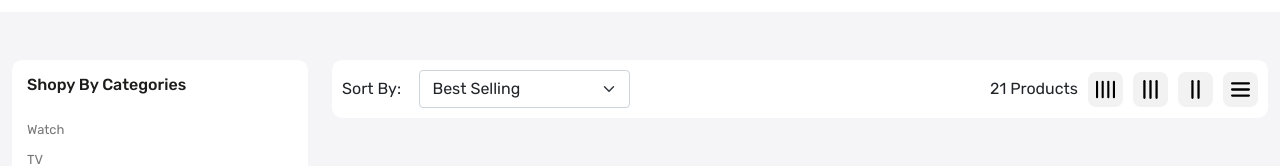
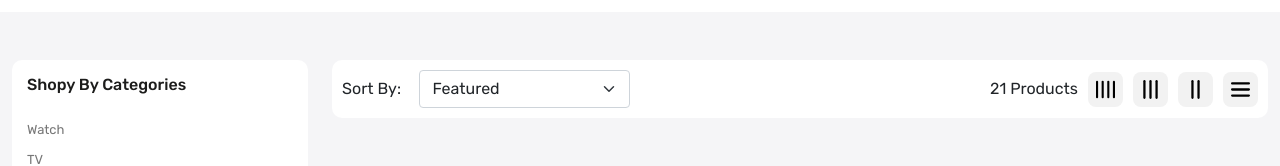
Before and after one commit to taitai120/react-ecommerceapp, a React (Create React App) app: page /store in a window 1280 px wide. Shown: the part 293-459 px from the top of the page. Built offline with nearby package versions, Linux system fonts and the light colour scheme.

Commit message:
fix select value

```diff
--- a/src/pages/OurStorePage/OurStorePage.jsx
+++ b/src/pages/OurStorePage/OurStorePage.jsx
@@ -156,26 +156,6 @@ const OurStorePage = () => {
                         </div>
                         <div className="filter-card mb-3">
                             <h3 className="filter-title">Random Product</h3>
-                            {/* <div className="row">
-                                    <ProductCard
-                                        isRandom
-                                        isLiked
-                                        mainImg="images/tab1.jpg"
-                                        brand="Havells"
-                                        name="Kids Headphones Bulk 10 Pack Multi Colored"
-                                        price="100"
-                                    />
-                                    <ProductCard
-                                        isRandom
-                                        isLiked
-                                        mainImg="images/tab1.jpg"
-                                        subImg="images/tab3.jpg"
-                                        brand="Sony"
-                                        name="Olympus Pen E-PL9 Kit With 14-42, EZ Lens, Camera"
-                                        price="10"
-                                        rating={5}
-                                    />
-                                </div> */}
                             <div>
                                 <div className="random-products d-flex mb-3 d-flex">
                                     <div className="w-50">
@@ -239,9 +219,10 @@ const OurStorePage = () => {
                                         name=""
                                         id=""
                                         className="form-control form-select"
+                                        defaultValue={"manual"}
                                     >
                                         <option value="manual">Featured</option>
-                                        <option value="best-selling" selected>
+                                        <option value="best-selling">
                                             Best Selling
                                         </option>
                                         <option value="title-descending">
```
